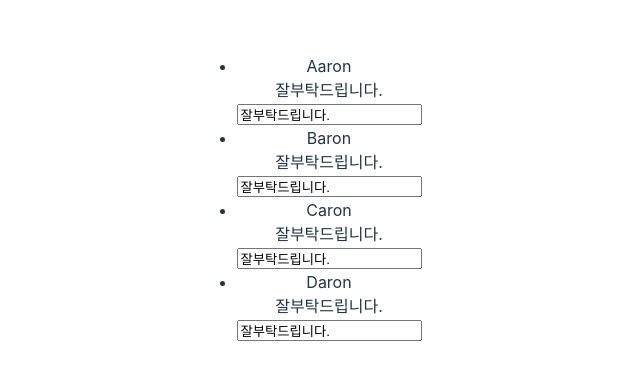
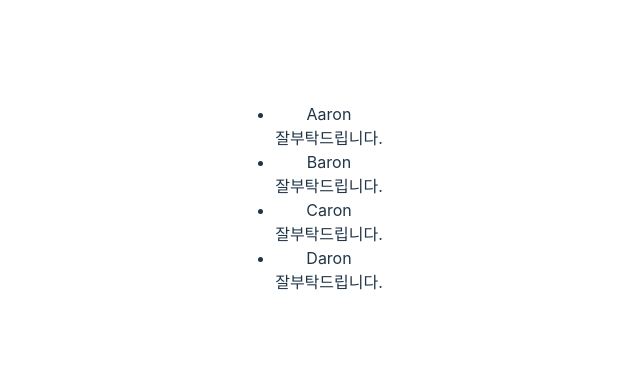
Before and after one commit to thereisname/react-start, a React (Vite) app: page / in a window 1280 px wide. Shown: the part 202-582 px from the top of the page, without its empty margins (331-971 px from the left). Built offline with nearby package versions, Linux system fonts and the light colour scheme.

Commit message:
desc를 클릭하면 input이, 다시 input를 클릭하면 desc가 보이도록 설정

```diff
--- a/src/App.jsx
+++ b/src/App.jsx
@@ -1,21 +1,5 @@
 import { useState } from 'react'
 import './App.css'
-
-function ItemComponent({ children, member, onChange }) {
-  // children: react에서 제공하는 예약어
-  return (
-    <li>
-      <div>{children}</div>
-      <div>{member.desc}</div>
-      <input
-        value={member.desc}
-        onChange={(e) => {
-          onChange({ ...member, desc: e.target.value })
-        }}
-      />
-    </li>
-  )
-}
 
 const initMembers = [
   {
@@ -39,6 +23,30 @@
     desc: '잘부탁드립니다.',
   },
 ]
+
+function ItemComponent({ children, member, onChange }) {
+  const [clicked, setClicked] = useState(false)
+  // children: react에서 제공하는 예약어
+
+  return (
+    <li>
+      <div>{children}</div>
+      {clicked ? (
+        <input
+          value={member.desc}
+          onChange={(e) => {
+            onChange({ ...member, desc: e.target.value })
+          }}
+          onClick={() => setClicked(!clicked)}
+        />
+      ) : (
+        <div onClick={() => setClicked(!clicked)}>
+          <div>{member.desc}</div>
+        </div>
+      )}
+    </li>
+  )
+}
 
 function ListComponent() {
   const [members, setMembers] = useState(initMembers)
```
